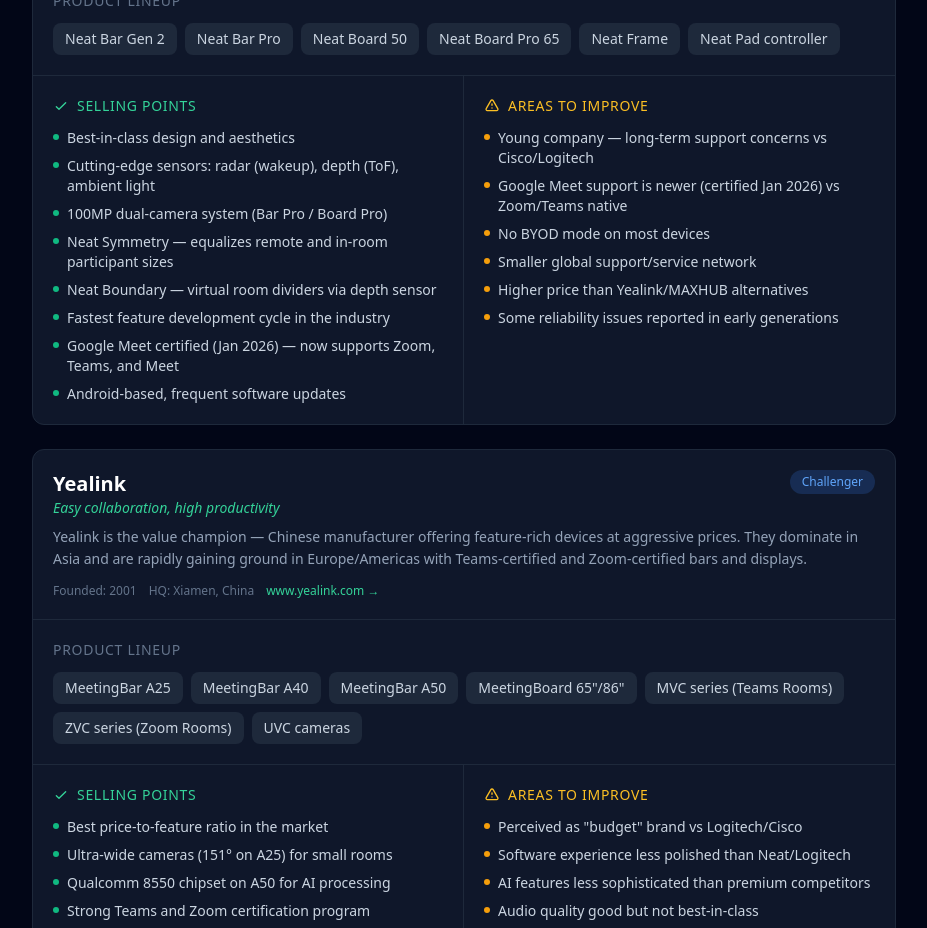
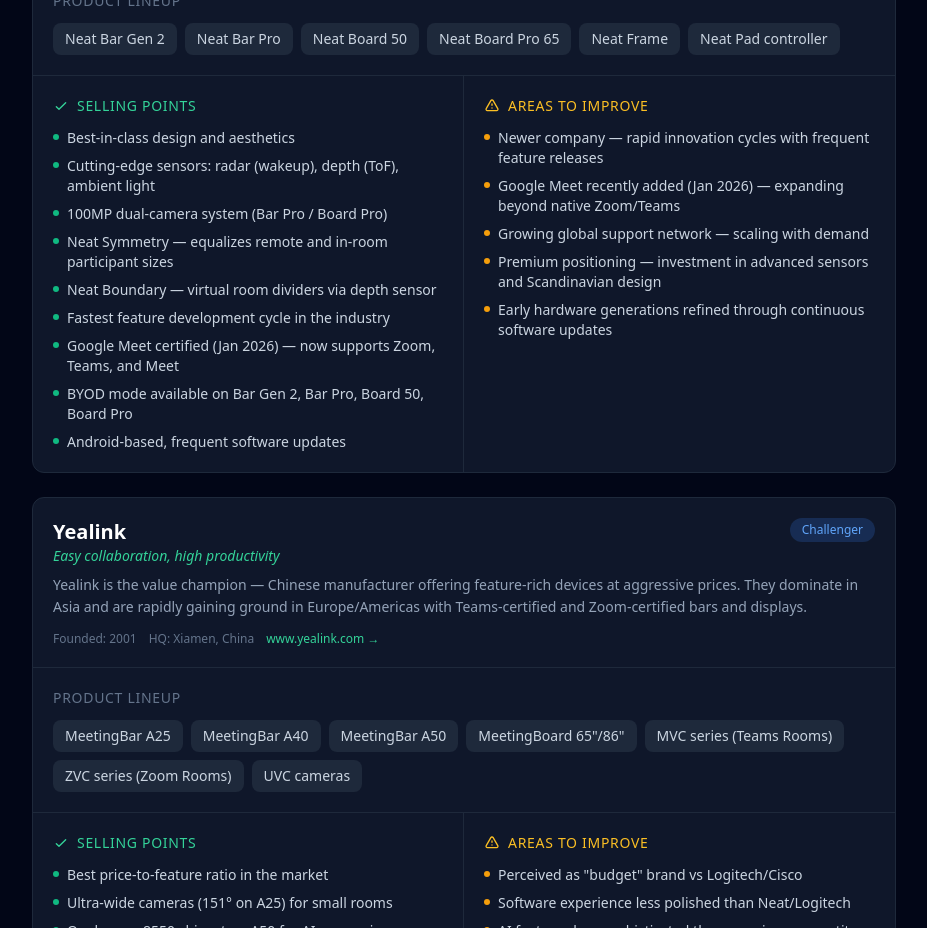
Before and after one commit to jpmoregain-eth/canyouhearme, a Next.js app: page /companies in a window 1280 px wide. Shown: the part 2240-3168 px from the top of the page, without its empty margins (176-1103 px from the left). Built offline with nearby package versions, Linux system fonts and the light colour scheme.

Commit message:
Reword Neat weaknesses to be balanced; add BYOD strength; update Vietnamese translations

```diff
--- a/data/companies.ts
+++ b/data/companies.ts
@@ -106,15 +106,15 @@
       'Neat Boundary — virtual room dividers via depth sensor',
       'Fastest feature development cycle in the industry',
       'Google Meet certified (Jan 2026) — now supports Zoom, Teams, and Meet',
+      'BYOD mode available on Bar Gen 2, Bar Pro, Board 50, Board Pro',
       'Android-based, frequent software updates'
     ],
     weaknesses: [
-      'Young company — long-term support concerns vs Cisco/Logitech',
-      'Google Meet support is newer (certified Jan 2026) vs Zoom/Teams native',
-      'No BYOD mode on most devices',
-      'Smaller global support/service network',
-      'Higher price than Yealink/MAXHUB alternatives',
-      'Some reliability issues reported in early generations'
+      'Newer company — rapid innovation cycles with frequent feature releases',
+      'Google Meet recently added (Jan 2026) — expanding beyond native Zoom/Teams',
+      'Growing global support network — scaling with demand',
+      'Premium positioning — investment in advanced sensors and Scandinavian design',
+      'Early hardware generations refined through continuous software updates'
     ],
     website: 'https://neat.no',
     founded: '2019',
--- a/data/i18n-companies.ts
+++ b/data/i18n-companies.ts
@@ -79,15 +79,16 @@
         'Neat Symmetry — cân bằng kích thước người tham gia từ xa và tại phòng',
         'Neat Boundary — vách ngăn phòng ảo qua cảm biến độ sâu',
         'Chu kỳ phát triển tính năng nhanh nhất ngành',
+        'Google Meet được chứng nhận (Tháng 1/2026) — hỗ trợ Zoom, Teams và Meet',
+        'Chế độ BYOD có sẵn trên Bar Gen 2, Bar Pro, Board 50, Board Pro',
         'Dựa trên Android, cập nhật phần mềm thường xuyên',
       ],
       weaknesses: [
-        'Công ty trẻ — lo ngại hỗ trợ dài hạn so với Cisco/Logitech',
-        'Hỗ trợ nền tảng bên thứ ba hạn chế (chỉ Zoom/Teams)',
-        'Không có chế độ BYOD trên hầu hết thiết bị',
-        'Mạng lưới hỗ trợ/dịch vụ toàn cầu nhỏ hơn',
-        'Giá cao hơn các lựa chọn thay thế Yealink/MAXHUB',
-        'Một số vấn đề độ tin cậy được báo cáo ở các thế hệ đầu',
+        'Công ty mới — chu kỳ đổi mới nhanh với tính năng thường xuyên được cập nhật',
+        'Google Meet mới được thêm gần đây (Tháng 1/2026) — đang mở rộng ngoài Zoom/Teams',
+        'Mạng lưới hỗ trợ toàn cầu đang phát triển — mở rộng theo nhu cầu',
+        'Định vị cao cấp — đầu tư vào công nghệ cảm biến tiên tiến và thiết kế Scandinavian',
+        'Các thế hệ phần cứng đầu được tinh chỉnh qua cập nhật phần mềm liên tục'
       ],
     },
     yealink: {
```
